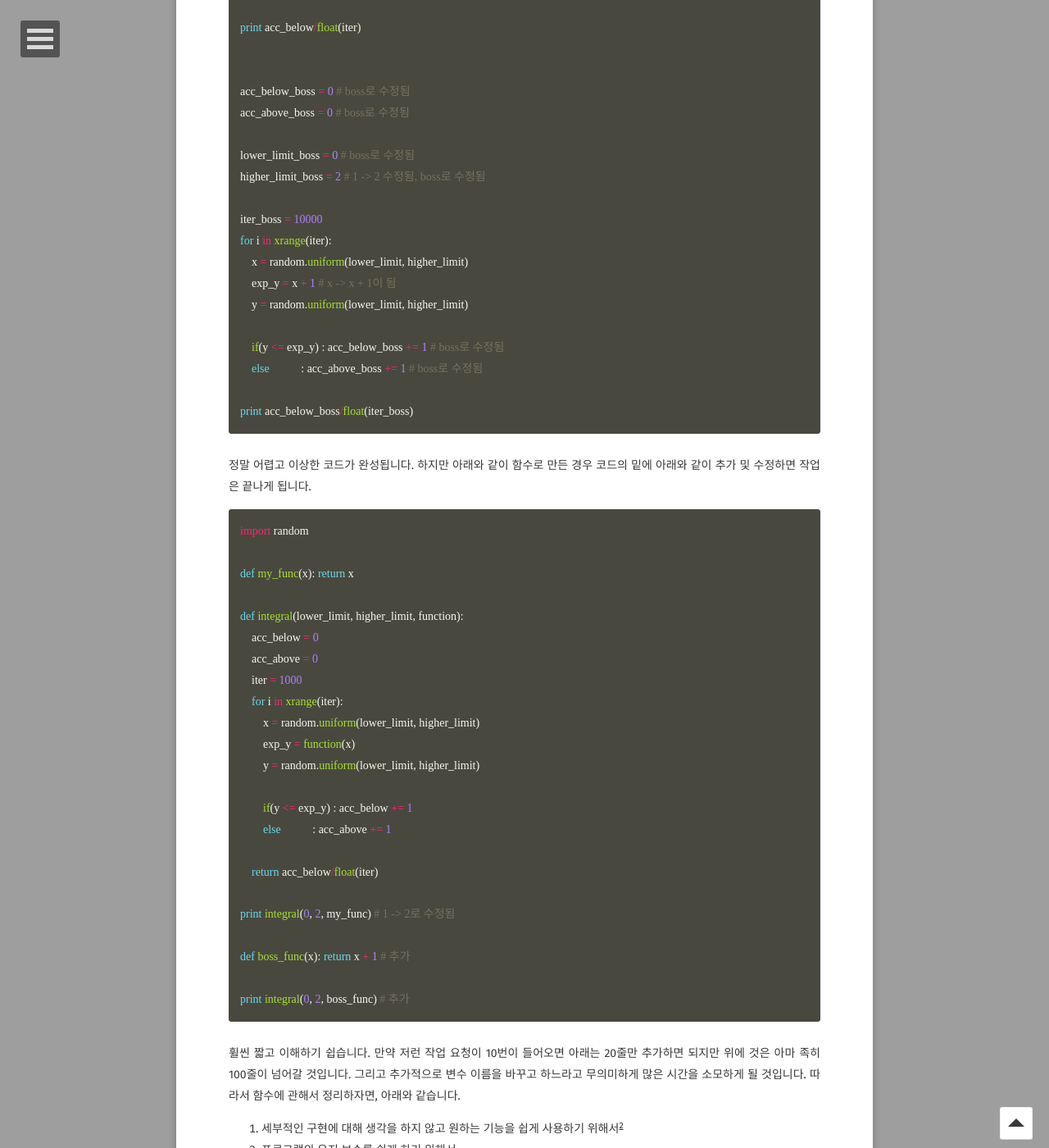
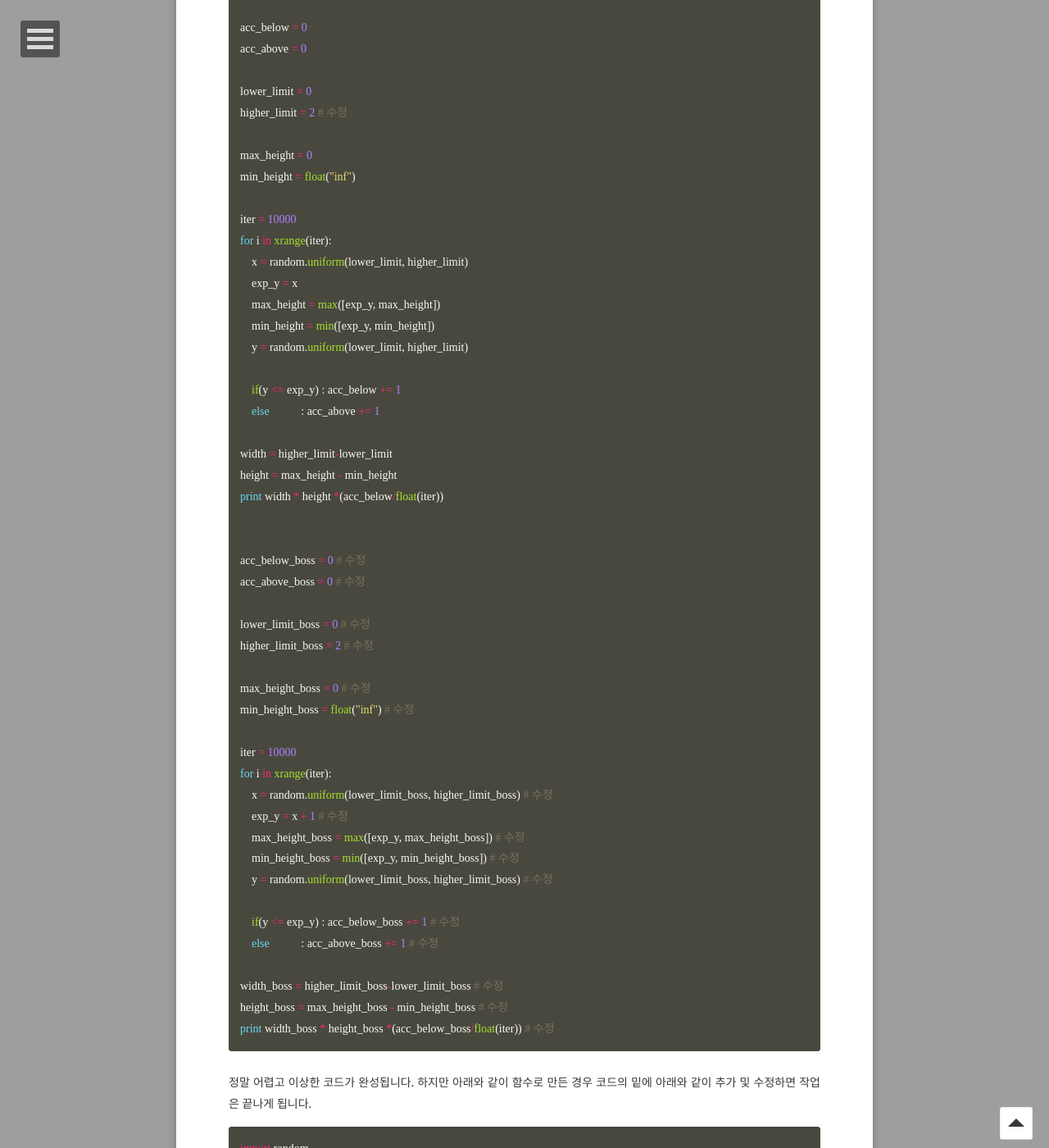
Before and after one commit to BlaCkinkGJ/blackinkgj.github.io, a Jekyll site: the page built from _posts/2018-python/2018-05-01-python-lecture-3.md, in a window 1280 px wide and 1400 px high, scrolled down 2856 px. Shown: the whole window at 82% size. Built offline with Jekyll 4.4.1, drawn with Linux system fonts in a browser that asks for light colours; some web fonts are replaced; formulas are drawn with MathJax 3; comment, search, counter and statistics services are not loaded; some of the changed text lies outside the part shown.

Commit message:
python lecture 3 내용 수정
일부 내용 이상한 부분 수정함

````diff
--- a/_posts/2018-python/2018-05-01-python-lecture-3.md
+++ b/_posts/2018-python/2018-05-01-python-lecture-3.md
@@ -40,16 +40,23 @@ acc_above = 0
 lower_limit = 0
 higher_limit = 1
 
+max_height = 0
+min_height = float("inf")
+
 iter = 10000
 for i in xrange(iter):
     x = random.uniform(lower_limit, higher_limit)
     exp_y = x
+    max_height = max([exp_y, max_height])
+    min_height = min([exp_y, min_height])
     y = random.uniform(lower_limit, higher_limit)
 
     if(y <= exp_y) : acc_below += 1
     else           : acc_above += 1
 
-print acc_below/float(iter)
+width = higher_limit-lower_limit
+height = max_height - min_height
+print width * height *(acc_below/float(iter))
 ```
 
 이것의 역할을 위의 코드로는 직관적으로 이해하기 어렵습니다. 다음으로 함수를 사용한 코드를 보도록 하겠습니다.
@@ -62,16 +69,24 @@ def my_func(x): return x
 def integral(lower_limit, higher_limit, function):
     acc_below = 0
     acc_above = 0
+
+    max_height = 0
+    min_height = float("inf")
+
     iter = 1000
     for i in xrange(iter):
         x = random.uniform(lower_limit, higher_limit)
         exp_y = function(x)
+        max_height = max([exp_y, max_height])
+        min_height = min([exp_y, min_height])
         y = random.uniform(lower_limit, higher_limit)
 
         if(y <= exp_y) : acc_below += 1
         else           : acc_above += 1
 
-    return acc_below/float(iter)
+    width = higher_limit-lower_limit
+    height = max_height - min_height
+    return width * height *(acc_below/float(iter))
 
 print integral(0, 1, my_func)
 ```
@@ -89,36 +104,50 @@ acc_below = 0
 acc_above = 0
 
 lower_limit = 0
-higher_limit = 2 # 1 -> 2 수정됨
+higher_limit = 2 # 수정
+
+max_height = 0
+min_height = float("inf")
 
 iter = 10000
 for i in xrange(iter):
     x = random.uniform(lower_limit, higher_limit)
     exp_y = x
+    max_height = max([exp_y, max_height])
+    min_height = min([exp_y, min_height])
     y = random.uniform(lower_limit, higher_limit)
 
     if(y <= exp_y) : acc_below += 1
     else           : acc_above += 1
 
-print acc_below/float(iter)
+width = higher_limit-lower_limit
+height = max_height - min_height
+print width * height *(acc_below/float(iter))
 
 
-acc_below_boss = 0 # boss로 수정됨
-acc_above_boss = 0 # boss로 수정됨
+acc_below_boss = 0 # 수정
+acc_above_boss = 0 # 수정
 
-lower_limit_boss = 0 # boss로 수정됨
-higher_limit_boss = 2 # 1 -> 2 수정됨, boss로 수정됨
+lower_limit_boss = 0 # 수정
+higher_limit_boss = 2 # 수정
 
-iter_boss = 10000
+max_height_boss = 0 # 수정
+min_height_boss = float("inf") # 수정
+
+iter = 10000
 for i in xrange(iter):
-    x = random.uniform(lower_limit, higher_limit)
-    exp_y = x + 1 # x -> x + 1이 됨
-    y = random.uniform(lower_limit, higher_limit)
+    x = random.uniform(lower_limit_boss, higher_limit_boss) # 수정
+    exp_y = x + 1 # 수정
+    max_height_boss = max([exp_y, max_height_boss]) # 수정
+    min_height_boss = min([exp_y, min_height_boss]) # 수정
+    y = random.uniform(lower_limit_boss, higher_limit_boss) # 수정
 
-    if(y <= exp_y) : acc_below_boss += 1 # boss로 수정됨
-    else           : acc_above_boss += 1 # boss로 수정됨
+    if(y <= exp_y) : acc_below_boss += 1 # 수정
+    else           : acc_above_boss += 1 # 수정
 
-print acc_below_boss/float(iter_boss)
+width_boss = higher_limit_boss-lower_limit_boss # 수정
+height_boss = max_height_boss - min_height_boss # 수정
+print width_boss * height_boss *(acc_below_boss/float(iter)) # 수정
 ```
 
 정말 어렵고 이상한 코드가 완성됩니다. 하지만 아래와 같이 함수로 만든 경우 코드의 밑에 아래와 같이 추가 및 수정하면 작업은 끝나게 됩니다.
@@ -131,16 +160,24 @@ def my_func(x): return x
 def integral(lower_limit, higher_limit, function):
     acc_below = 0
     acc_above = 0
+
+    max_height = 0
+    min_height = float("inf")
+
     iter = 1000
     for i in xrange(iter):
         x = random.uniform(lower_limit, higher_limit)
         exp_y = function(x)
+        max_height = max([exp_y, max_height])
+        min_height = min([exp_y, min_height])
         y = random.uniform(lower_limit, higher_limit)
 
         if(y <= exp_y) : acc_below += 1
         else           : acc_above += 1
 
-    return acc_below/float(iter)
+    width = higher_limit-lower_limit
+    height = max_height - min_height
+    return width * height *(acc_below/float(iter))
 
 print integral(0, 2, my_func) # 1 -> 2로 수정됨
 
@@ -169,7 +206,7 @@ def function(parameter):
     return something
 ```
 
-한 번 구조를 차근차근 분석해보도록 하겠습니다. 먼저 `def`라는 키워드는 `define`의 줄임말로 '어떠한 함수를 정의하길...' 이라고 이해하시면 됩니다. 이런 키워드는 모든 함수에서 다 사용됩니다. 이것은 개발자 간의 약속이라고 생각 하시면 됩니다. 다음으로 `parameter` 의 경우 여기에는 함수의 인자가 될 것들이 들어가면 됩니다. 수학에서도 $$f(x, y) = x^2 + y^2$$과도 같은 방식으로 함수를 정의할 수 있듯이, 이 매개변수는 원하는 만큼의 변수를 넣을 수 있습니다. 함수에서 사용될 외부의 값들이 다 들어간다고 생각하시면 됩니다. 그리고 `...`에는 함수가 무슨 역할을 하는 지를 작성하시면 되고, `return something`은 함수에서 계산된 `something` 값을 반환을 합니다. 그런데 `parameter`와 `return`에서 주의할만한 독특한 특징이 있습니다. 저 `return`과 `parameter`는 **없어도 정상적으로 작동합니다.** 심지어 한술 더 떠서 `return`은 **자기 자신을 반환**을 할 수 있습니다. 전자는 그래도 대충 느낌이라도 오는 데 후자는 느낌도 잘 안 올 겁니다. 자세히 뭔 소리인지는 뒤에 응용에서 보도록 하겠습니다.
+한 번 구조를 차근차근 분석해보도록 하겠습니다. 먼저 `def`라는 키워드는 `define`의 줄임말로 '어떠한 함수를 정의하길...' 이라고 이해하시면 됩니다. 이런 키워드는 모든 함수에서 다 사용됩니다. 이것은 개발자 간의 약속이라고 생각 하시면 됩니다. 그리고 `function`에서는 함수의 이름을 결정해주도록 합니다. 다음으로 `parameter` 의 경우 여기에는 함수의 인자가 될 것들이 들어가면 됩니다. 수학에서도 $$f(x, y) = x^2 + y^2$$과도 같은 방식으로 함수를 정의할 수 있듯이, 이 매개변수는 원하는 만큼의 변수를 넣을 수 있습니다. 함수에서 사용될 외부의 값들이 다 들어간다고 생각하시면 됩니다. 그리고 `...`에는 함수가 무슨 역할을 하는 지를 작성하시면 되고, `return something`은 함수에서 계산된 `something` 값을 반환을 합니다. 그런데 `parameter`와 `return`에서 주의할만한 독특한 특징이 있습니다. 저 `return`과 `parameter`는 **없어도 정상적으로 작동합니다.** 심지어 한술 더 떠서 `return`은 **자기 자신을 반환**을 할 수 있습니다. 전자는 그래도 대충 느낌이라도 오는 데 후자는 느낌도 잘 안 올 겁니다. 자세히 뭔 소리인지는 뒤에 응용에서 보도록 하겠습니다.
 
 먼저 앞에서 이야기한 독특한 특징도 더해서 함수를 작성해서 이해를 해보도록 합시다. 함수의 사용으로 아래와 같은 예가 있을 수 있습니다.
 
````
